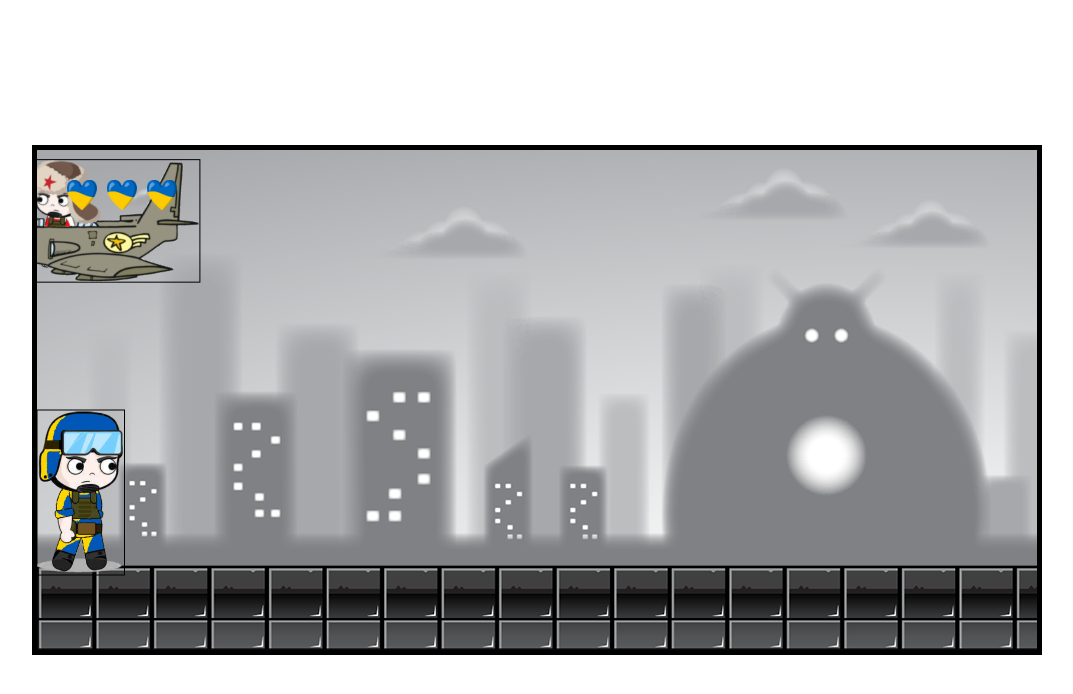
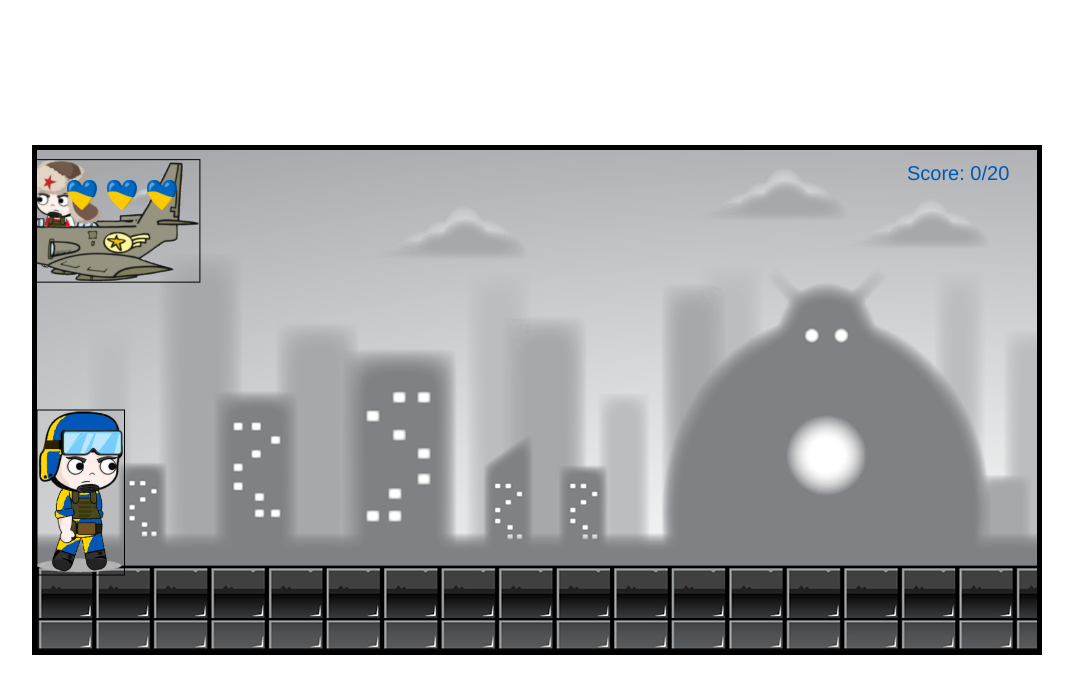
Before and after one commit to gabegodoy/ukraine-soldier, a plain HTML site: page index.html in a window 1280 px wide. Shown: the whole page, without its empty margins (103-1176 px from the left). Drawn offline with Linux system fonts and the light colour scheme.

Commit message:
score on screen

```diff
--- a/index.html
+++ b/index.html
@@ -5,6 +5,8 @@
   <meta http-equiv="X-UA-Compatible" content="IE=edge">
   <meta name="viewport" content="width=device-width, initial-scale=1.0">
   <title>Save Ukraine</title>
+
+  <link href="https://fonts.googleapis.com/css2?family=Press+Start+2P&display=swap" rel="stylesheet">
 
   <link rel="stylesheet" href="css/reset.css">
   <link rel="stylesheet" href="css/variables.css">
@@ -47,7 +49,6 @@
   <audio id="airplaneSound" src="assets/sounds/airplane.mp3"></audio>
 
 
-
   <script type="module" src="js/main.js"></script>
 </body>
 </html>
--- a/js/UI.js
+++ b/js/UI.js
@@ -1,7 +1,8 @@
 export class UI{
   constructor(game){
     this._game = game;
-    this._fontSIze = 30;
+    this._fontSize = 20;
+    this._fontFamily = 'Helvetica';
 
     this._width = 30;
     this._height = 30;
@@ -12,6 +13,13 @@ export class UI{
   }
   draw(context){
 
+    //DRAWING SCORE
+    context.font = this._fontSize + 'px ' + this._fontFamily;
+    context.textAlign = 'Left';
+    context.fillStyle = this._game._fontColor;
+    context.fillText('Score: ' + this._game._score + '/20', this._game._width - 130 ,30)
+
+    //DRAWING LIFE HEARTS
      if ( this._game._life === 1){
       context.drawImage(this._image, this._x, this._y, this._width, this._height)
     }
--- a/js/main.js
+++ b/js/main.js
@@ -35,6 +35,7 @@ window.addEventListener('load', function(){
       this._debug = true;
       this._score = 0;
       this._life = 3;
+      this._fontColor = '#0057b7';
     }
 
     update(deltaTime){
--- a/js/particles.js
+++ b/js/particles.js
@@ -0,0 +1,3 @@
+class Particle {
+
+}
--- a/js/player.js
+++ b/js/player.js
@@ -34,7 +34,7 @@ export class Player {
     this._frameInterval = 1000/this._fps;
     this._frameTimer = 0;
     this._speed = 0;
-    this._maxSpeed = 1;
+    this._maxSpeed = .8;
     this._states = [new Stopped(this), new Running(this), new Jumping(this), new Shooting (this), new Dead(this)];
     this._currentState = this._states[0];
     this._currentState.enter();
@@ -141,7 +141,6 @@ export class Player {
         enemy._y + enemy._height > this._y
         ){
 
-          //this._game._score++;
           enemy._markedForDeletion = true;
           this._game._life--
 
--- a/js/playerStates.js
+++ b/js/playerStates.js
@@ -103,6 +103,8 @@ export class Shooting extends State {
 
           if (this._player._game._enemies[0]._image.id === 'enemyWalk') {
 
+            this._player._game._score++;
+
             this._player._game._enemies[0]._image = this._player._game._enemies[0]._images[2]
             this._player._game._enemies[0]._speedX = 0
             this._player._game._enemies[0]._width = 171
```
